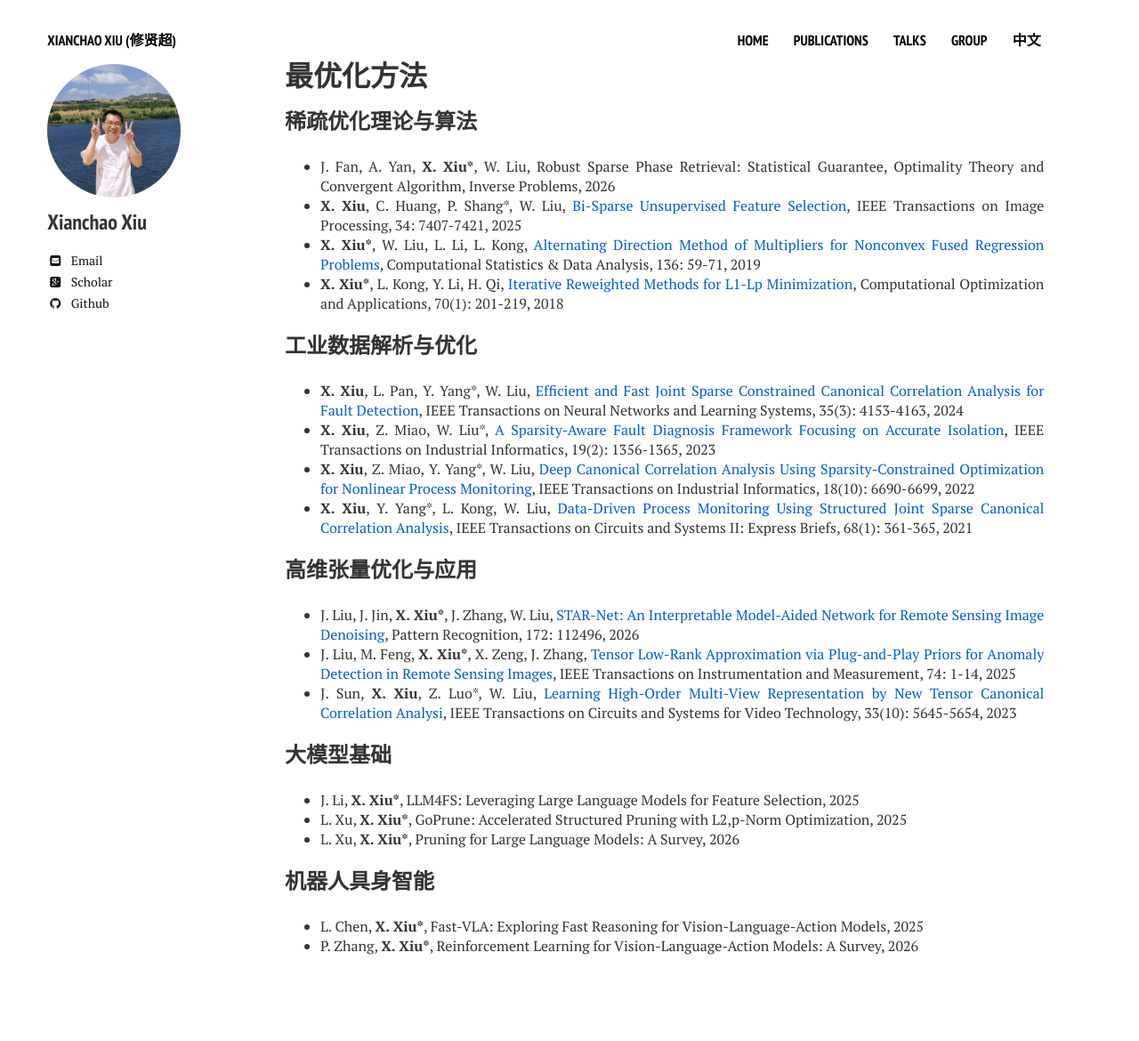
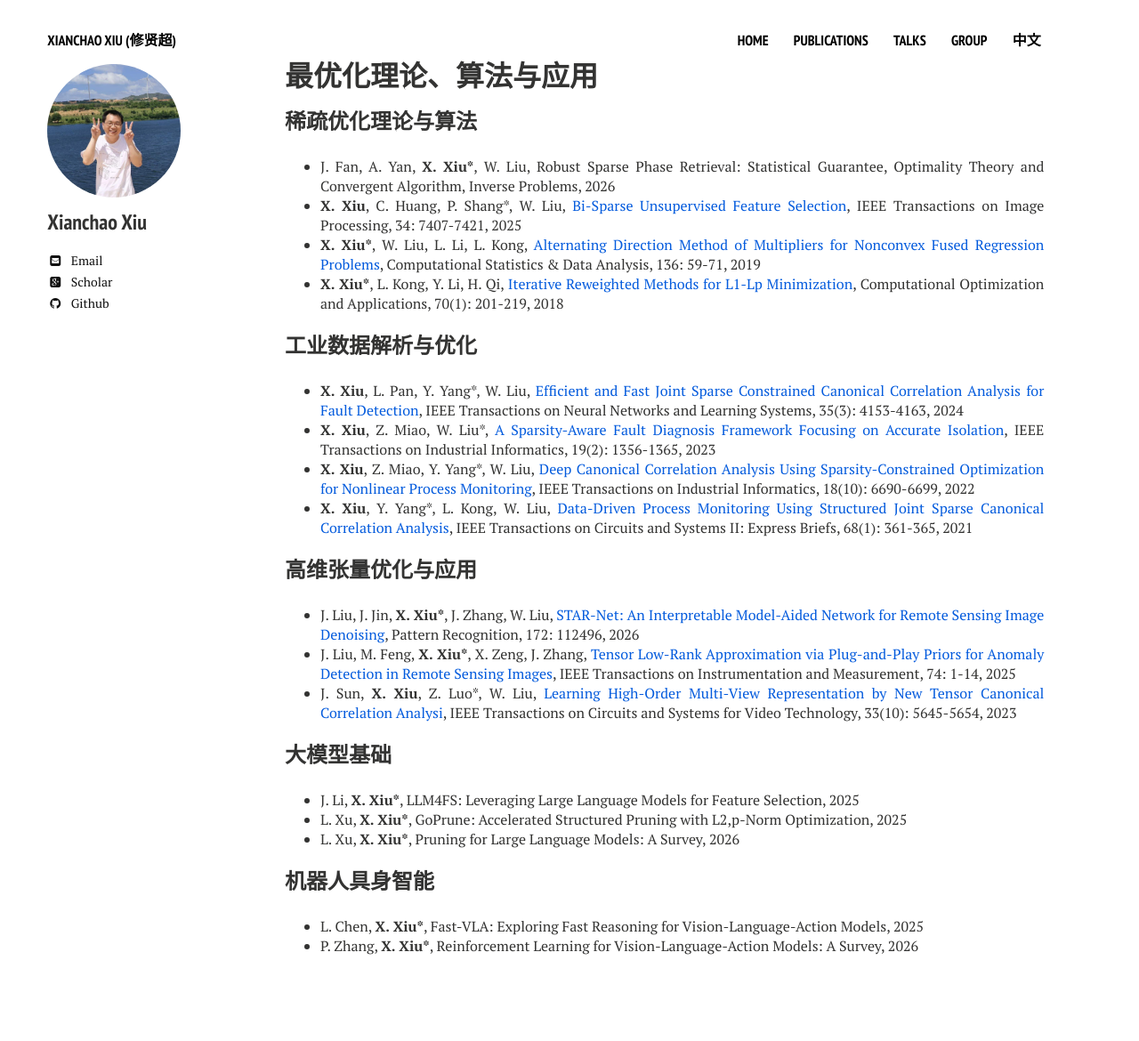
Before and after one commit to xianchaoxiu/xianchaoxiu.github.io, a Jekyll site: the page built from chinese/research/index.md, in a window 1280 px wide. Shown: the whole page at 89% size. Built offline with Jekyll 4.4.1, drawn with Linux system fonts in a browser that asks for light colours; nearby versions of some CDN libraries.

Commit message:
Update index.md

```diff
--- a/chinese/research/index.md
+++ b/chinese/research/index.md
@@ -1,6 +1,6 @@
 ---
 layout: page
-title: 最优化方法
+title: 最优化理论、算法与应用
 comments: false
 share: false
 ---
```
